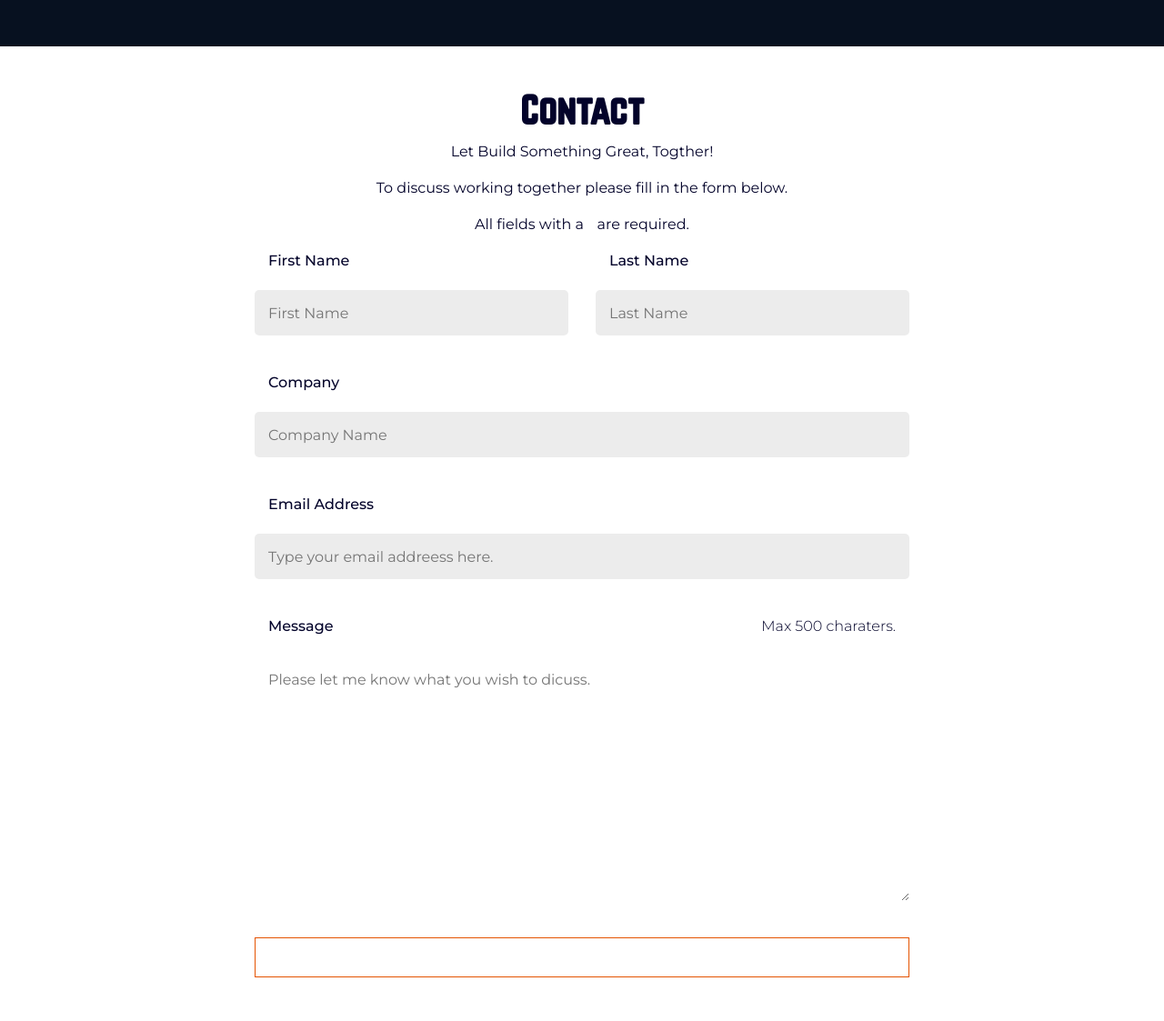
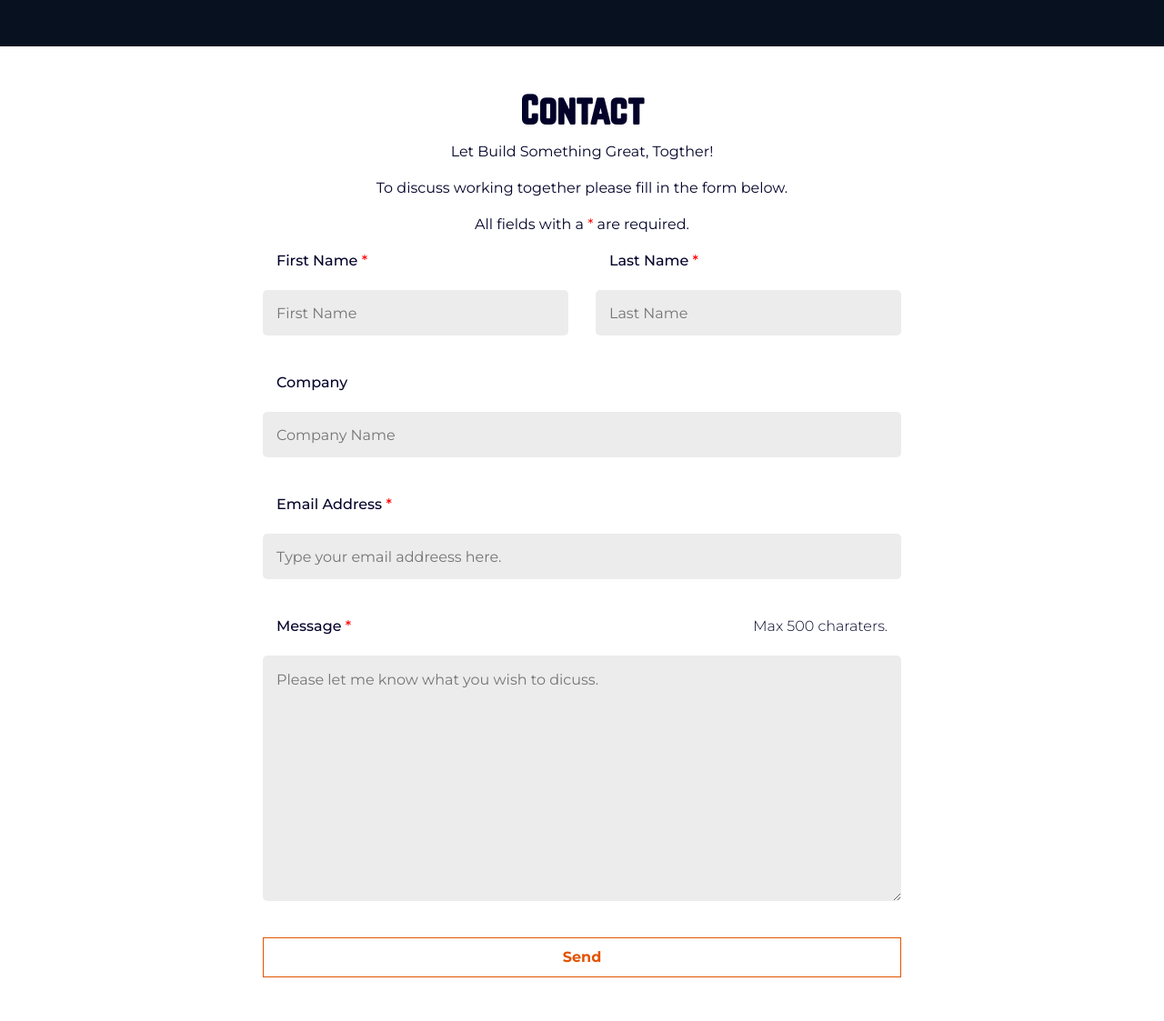
Before and after one commit to LiamDHall/Portfolio, a Flask app: page / in a window 1280 px wide. Shown: the part 3804-4927 px from the top of the page at 91% size. Run offline with Flask 2, Linux system fonts and the light colour scheme; some libraries are stand-ins or nearby versions.

Commit message:
Style contact form to adapt to screen size

```diff
--- a/static/css/base.css
+++ b/static/css/base.css
@@ -117,17 +117,7 @@ ul {
 
 /*--Highlight--*/
 .highlight {
-    color: white;
-}
-
-.info-highlight {
-    color: var(--primary-cta);
-    font-weight: 700;
-}
-
-.add-highlight {
-    color: limegreen;
-    font-weight: 700;
+    color: red;
 }
 
 /*--Text--*/
@@ -306,6 +296,7 @@ button:focus {
     border: 0px;
     border-radius: 5px;
     padding: 15px;
+    background-color: #ececec;
 }
 
 .form__submit {
@@ -318,6 +309,25 @@ button:focus {
 
 .form__submit {
     width: 100%;
+}
+
+@media screen and (max-width: 1025px) {
+    .form__row {
+        width: 100%;
+    }
+}
+
+@media screen and (max-width: 992px) {
+    .form__divider:nth-child(2) {
+        padding-top: 40px;
+    }
+}
+
+@media screen and (max-width: 375px) {
+    .form-input-info {
+        display: block;
+        float: none;
+    }
 }
 
 /*------------------------------------------------------Site Header--*/
@@ -658,8 +668,11 @@ button:focus {
 .contact {
     background-color: white;
     color: #03032a;
+    padding: 15px;
 }
 
 .title-contact {
     text-align: center;
 }
+
+/*------------------------------------------------------Contact Responsive & Mobile--*/
--- a/templates/index.html
+++ b/templates/index.html
@@ -449,17 +449,17 @@
       <h2 class="title title-contact title-font">Contact</h2>
       <p class="text-center">Let Build Something Great, Togther!</p>
       <p class="text-center">To discuss working together please fill in the form below.</p>
-      <p class="text-center">All fields with a <span class="highlight highlight--important notranslate">*</span> are required.</p>
+      <p class="text-center">All fields with a <span class="highlight">*</span> are required.</p>
       <div class="row">
          <div class="col-12">
             <form id="contact-form" action="{{ url_for('home') }}" method="POST">
                <div class="form__row row">
                   <div class="form__divider col-12 col-lg-6">
-                     <label for="first-name" class="form__label">First Name <span class="highlight highlight--important notranslate">*</span></label>
+                     <label for="first-name" class="form__label">First Name <span class="highlight">*</span></label>
                      <input type="text" name="first-name" class="form__input" id="first-name" placeholder="First Name" maxlength="25" required>
                   </div>
                   <div class="form__divider form__divider--right col-12 col-lg-6">
-                     <label for="last-name" class="form__label">Last Name <span class="highlight highlight--important notranslate">*</span></label>
+                     <label for="last-name" class="form__label">Last Name <span class="highlight">*</span></label>
                      <input type="text" name="last-name" class="form__input" id="last-name" placeholder="Last Name" maxlength="25" required>
                   </div>
                   <div class="col-12">
@@ -467,12 +467,12 @@
                      <input type="text" name="company-name" class="form__input" id="company-name" placeholder="Company Name" maxlength="25">
                   </div>
                   <div class="form__section col-12">
-                     <label for="email" class="form__label">Email Address <span class="highlight highlight--important notranslate">*</span></label>
+                     <label for="email" class="form__label">Email Address <span class="highlight">*</span></label>
                      <input type="email" name="email" class="form__input" id="review-email" placeholder="Type your email addreess here." required>
 
-                     <label for="message" class="form__label">Message <span class="highlight highlight--important notranslate">*</span> <span class="form-input-info">Max 500 charaters. </span></label>
+                     <label for="message" class="form__label">Message <span class="highlight">*</span> <span class="form-input-info">Max 500 charaters. </span></label>
                      <textarea name="message" class="form__text-area" id="message" rows="10" placeholder="Please let me know what you wish to dicuss." maxlength="500" required></textarea>
-                     <input type="submit" class="cta cta--prim form__submit" id="review-submit" value="Send" aria-label="submit-review button">
+                     <input type="submit" class="cta cta--orange form__submit" id="review-submit" value="Send" aria-label="submit-review button">
                   </div>
                </div>
            </form>
```
